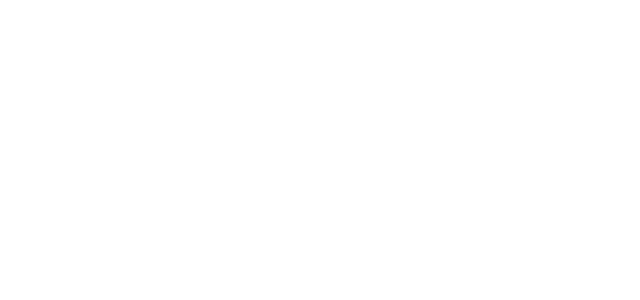
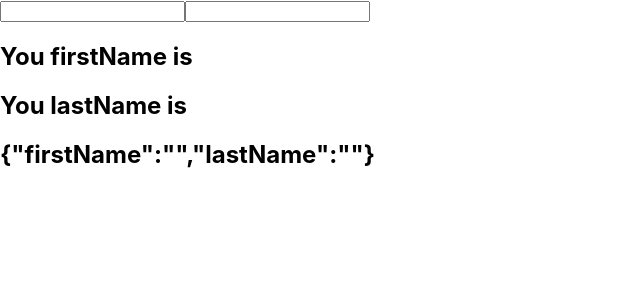
Before and after one commit to Caiheng111/react-hooks, a React (Create React App) app: page / in a window 1280 px wide. Shown: the top 300 px of the page, without its empty margins (0-640 px from the left). Built offline with nearby package versions, Linux system fonts and the light colour scheme.

Commit message:
userState with object

```diff
--- a/src/App.js
+++ b/src/App.js
@@ -1,12 +1,13 @@
 import React from 'react';
+import HookCounterArray from './components/HookCounterArray';
+import HookCounterObject from './components/HookCounterObject';
 
 import './App.css';
 
 function App() {
   return (
     <div>
-
-
+      <HookCounterObject/>
     </div>
 
 
--- /dev/null
+++ b/src/components/HookCounterObject.js
@@ -0,0 +1,27 @@
+import React, {useState} from 'react';
+
+function HookCounterObject() {
+
+ const [name,setName]=useState({
+   firstName:'',
+   lastName:''
+ })
+  return (
+    <div>
+      <form action="">
+        <input type="text" value={name.firstName} onChange={e=>setName({...name,firstName:e.target.value})}/>
+        <input type="text" value={name.lastName} onChange={e=>setName({...name,lastName:e.target.value})}/>
+        <h2>You firstName is {name.firstName}</h2>
+        <h2>You lastName is {name.lastName}</h2>
+        <h2>{JSON.stringify(name)}</h2>
+
+
+      </form>
+
+
+
+    </div>
+  )
+}
+
+export default HookCounterObject
```
Also changed, not shown: src/components/HookCounterArray.js (renamed from src/components/HookCounter4.js).
